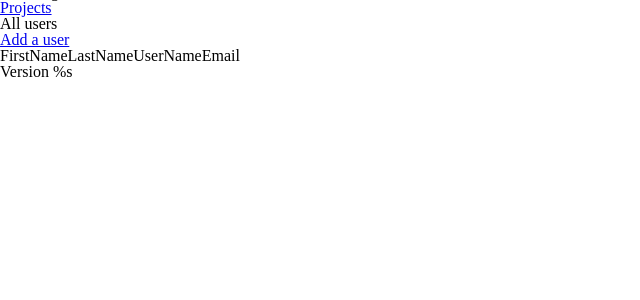
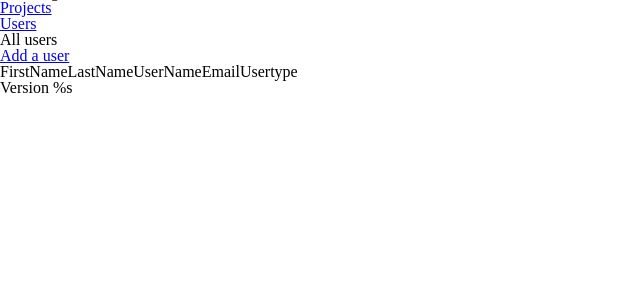
Before and after one commit to blemoine/slashbug, a CakePHP app: the page made by app/View/Users/index.ctp in a window 1280 px wide. Shown: the part 16-316 px from the top of the page, without its empty margins (0-640 px from the left). Run offline with PHP 8.4 and a stand-in for CakePHP, Linux system fonts and the light colour scheme; the template is opened without the code that fills it, so the values that code supplies are empty; some libraries are stand-ins or nearby versions.

Commit message:
Listing des users

```diff
--- a/app/Controller/UsersController.php
+++ b/app/Controller/UsersController.php
@@ -18,7 +18,8 @@
             'User.firstname',
             'User.lastname',
             'User.username',
-            'User.email'
+            'User.email',
+            'User.usertype'
         );
         $properties = $this->Datatable->initDatatableProperties($this->request->query, $columns, $this->User);
         foreach ($properties as $name => $val) {
--- a/app/Model/User.php
+++ b/app/Model/User.php
@@ -4,7 +4,6 @@
 class User extends AppModel {
 
     private $nonHashedPassword;
-
 
     public $validate = array(
         'username' => array(
--- a/app/View/Layouts/default.ctp
+++ b/app/View/Layouts/default.ctp
@@ -37,7 +37,11 @@
         </div>
         <div class="menu" >
             <ul>
-                <li><?php echo $this->Html->link(__('Projects'), array('controller'=>'projects','action'=>'index')) ?></li>
+                <li>
+                    <?php echo $this->Html->link(__('Projects'), array('controller'=>'projects','action'=>'index')) ?>
+                </li><li><!-- les li doivent se toucher sinon il y un espace qui apparait -->
+                    <?php echo $this->Html->link(__('Users'), array('controller'=>'users','action'=>'index')) ?>
+                </li>
             </ul>
         </div>
 		<div class="content" >
--- a/app/View/Users/index.ctp
+++ b/app/View/Users/index.ctp
@@ -14,6 +14,7 @@
                 <th><?php echo __('LastName') ?></th>
                 <th><?php echo __('UserName') ?></th>
                 <th><?php echo __('Email') ?></th>
+                <th><?php echo __('Usertype') ?></th>
             </tr>
             </thead>
 
--- a/app/View/Users/list_users.ctp
+++ b/app/View/Users/list_users.ctp
@@ -8,6 +8,7 @@
     $row[] = $rawRow['User']['lastname'];
     $row[] = $rawRow['User']['username'];
     $row[] = $rawRow['User']['email'];
+    $row[] = __($rawRow['User']['usertype']);
 
     $aaData[] = $row;
 }
```
Also changed, not shown: app/Test/Case/Controller/UsersControllerTest.php (+2 -1 lines).
